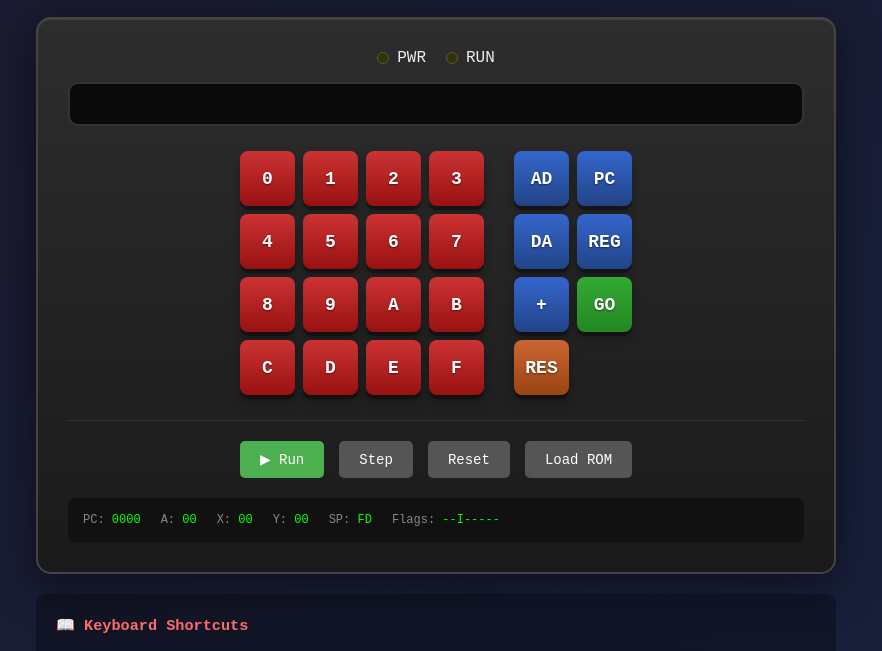
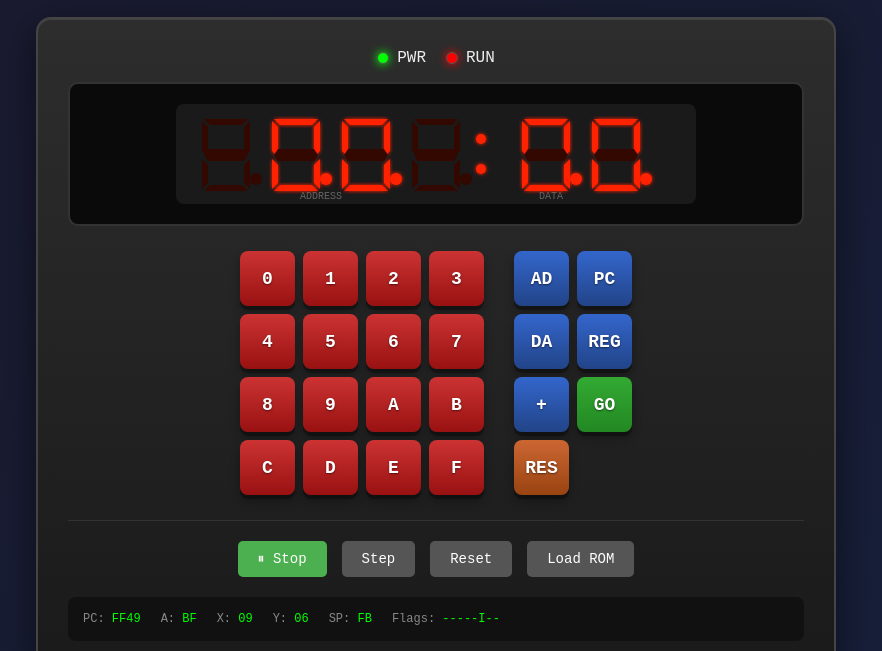
Before and after one commit to ascasso/amico2000, a plain HTML site: page index.html in a window 1280 px wide. Shown: the part 79-730 px from the top of the page, without its empty margins (204-1086 px from the left). Drawn offline with Linux system fonts and the light colour scheme.

Commit message:
Enhance AMICO 2000 Emulator keyboard handling, display indicators, and initialization logic. Update `main.js`, `amico2000.js`, and `index.html` for improved row/column mapping, normalized key inputs, and LED/run button functionality. Streamline keyboard scan logic based on ROM behavior.

```diff
--- a/amico2000.js
+++ b/amico2000.js
@@ -34,35 +34,39 @@ class Amico2000 {
         this.display = [0x00, 0x00, 0x00, 0x00, 0x00, 0x00];
         this.currentDigit = 0;
 
-        // Keyboard state
+        // Keyboard state - ROM only scans 3 rows (port B = 1, 3, 5)
         this.keyMatrix = [
-            [false, false, false, false, false, false],  // Row 0: 0,1,2,3,AD,PC
-            [false, false, false, false, false, false],  // Row 1: 4,5,6,7,DA,REG
-            [false, false, false, false, false, false],  // Row 2: 8,9,A,B,+,(empty)
-            [false, false, false, false, false, false]   // Row 3: C,D,E,F,GO,RES
+            [false, false, false, false, false, false],  // Row 0 (portB=1): 0,1,2,3,4,5
+            [false, false, false, false, false, false],  // Row 1 (portB=3): 6,7,8,9,A,B
+            [false, false, false, false, false, false],  // Row 2 (portB=5): C,D,E,F,+,GO,RES,AD,DA,PC,REG (need to verify exact layout)
         ];
 
         // Key mapping: keyboard key -> [row, col]
+        // Based on actual AMICO 2000 keyboard matrix from hardware testing
+        // Note: Some keys share matrix positions (e.g., A and AD both at [1,4])
+        // This is correct - the ROM interprets them based on context
         this.keyMap = {
+            // Hex keys
             '0': [0, 0], '1': [0, 1], '2': [0, 2], '3': [0, 3],
-            '4': [1, 0], '5': [1, 1], '6': [1, 2], '7': [1, 3],
-            '8': [2, 0], '9': [2, 1], 'a': [2, 2], 'b': [2, 3],
-            'c': [3, 0], 'd': [3, 1], 'e': [3, 2], 'f': [3, 3],
-            // Function keys (mapped to convenient PC keys)
-            'Enter': [3, 4],      // GO
-            'Escape': [3, 5],     // RES
-            '+': [2, 4],          // +
-            '=': [2, 4],          // + (alternate)
-            'ArrowUp': [0, 4],    // AD
-            'ArrowDown': [1, 4],  // DA
-            'p': [0, 5],          // PC
-            'r': [1, 5],          // REG
+            '4': [0, 4], '5': [0, 5],
+            '6': [1, 0], '7': [1, 1], '8': [1, 2], '9': [1, 3],
+            'a': [1, 4], 'b': [1, 5],
+            'c': [2, 0], 'd': [2, 1], 'e': [2, 2], 'f': [2, 3],
+            // Function keys (share positions with some hex/other keys)
+            'ArrowUp': [1, 4],    // AD (shares with A)
+            'ArrowDown': [1, 5],  // DA (shares with B)
+            'p': [2, 4],          // PC (shares with +)
+            'r': [2, 5],          // REG (shares with GO/Enter)
+            '+': [2, 4],          // + (shares with PC)
+            '=': [2, 4],          // + alternate (shares with PC)
+            'Enter': [2, 5],      // GO (shares with REG)
+            'g': [2, 5],          // GO alternate
+            'Escape': [0, 5],     // RES (shares with 5)
         };
 
         // Alternate key mappings for function keys
         this.altKeyMap = {
-            'g': [3, 4],          // GO
-            'Backspace': [3, 5],  // RES
+            'Backspace': [0, 5],  // RES (alternate, shares with 5)
         };
 
         // Single-step mode
@@ -178,55 +182,30 @@ class Amico2000 {
     // =========================================================================
 
     _scanKeyboard() {
-        // The Amico 2000 keyboard scanning works as follows (from TESTAS routine):
-        //
-        // ROM code at TESTAS ($FEEB):
-        //   LDY #$03          ; 3 rows to scan
-        //   LDX #$01          ; Start with port B = 1
-        // LOOP:
-        //   STX PORTB         ; Select row (values: 1, 3, 5)
-        //   INX               ;
-        //   INX               ; Skip by 2
-        //   AND PORTA         ; Read columns, AND with accumulator
-        //   DEY               ; Next row
-        //   BNE LOOP
-        //
-        // Port B values 1, 3, 5 select rows via bits:
-        //   $01 = bit 0 = Row for digits 0,1,2,3 and function keys
-        //   $03 = bits 0,1 = additional row
-        //   $05 = bits 0,2 = another row
-        //
-        // This is a simplified model - the actual hardware may use specific
-        // bit patterns. Port A is read and AND'd with $FF initially.
-        // Keys pressed return 0 in their bit position (active LOW).
-
         const portB = this.pia.portB;
         let result = 0xFF;  // No keys pressed (all bits high)
 
-        // The ROM scans with specific port B values
-        // We map keyboard matrix rows based on port B bit patterns
-        // Row mapping depends on actual hardware - this is an approximation
+        // The ROM scans with specific port B values: 1, 3, 5 (incrementing by 2)
+        // Only 3 rows are scanned based on ROM's TESTAS routine (LDY #$03)
+        // Map these exact values to keyboard matrix rows
+        // Port B = 1 (0b0001) → Row 0 (keys 0,1,2,3,4,5)
+        // Port B = 3 (0b0011) → Row 1 (keys 6,7,8,9,A,B)
+        // Port B = 5 (0b0101) → Row 2 (keys C,D,E,F,+,GO/RES/AD/DA/PC/REG)
 
-        // Check if any row selection bit is active
-        // Port B bits 0-2 appear to be used for row selection
+        let row = -1;
+        const scanValue = portB & 0x0F;  // Lower 4 bits used for row selection
 
-        for (let row = 0; row < 4; row++) {
-            // Determine if this row is currently being scanned
-            // Based on ROM: values 1, 3, 5 are used (bits 0, 0+1, 0+2)
-            let rowActive = false;
+        // Match exact port B values to rows (only 3 rows scanned)
+        if (scanValue === 0x01) row = 0;
+        else if (scanValue === 0x03) row = 1;
+        else if (scanValue === 0x05) row = 2;
 
-            if (row === 0 && (portB & 0x01)) rowActive = true;
-            if (row === 1 && (portB & 0x02)) rowActive = true;
-            if (row === 2 && (portB & 0x04)) rowActive = true;
-            if (row === 3 && (portB & 0x08)) rowActive = true;
-
-            if (rowActive) {
-                // Check columns for this row
-                for (let col = 0; col < 6; col++) {
-                    if (this.keyMatrix[row][col]) {
-                        // Key pressed - clear bit (active LOW)
-                        result &= ~(1 << col);
-                    }
+        // If a valid row is being scanned, check for pressed keys
+        if (row >= 0 && row < 3) {
+            for (let col = 0; col < 6; col++) {
+                if (this.keyMatrix[row][col]) {
+                    // Key pressed - clear bit (active LOW)
+                    result &= ~(1 << col);
                 }
             }
         }
--- a/index.html
+++ b/index.html
@@ -457,9 +457,9 @@
     <input type="file" id="rom-file" accept=".bin,.rom" style="display: none">
 
     <!-- Scripts -->
-    <script src="js/cpu6502.js"></script>
-    <script src="js/amico2000.js"></script>
-    <script src="js/display.js"></script>
-    <script src="js/main.js"></script>
+    <script src="cpu6502.js"></script>
+    <script src="amico2000.js"></script>
+    <script src="display.js"></script>
+    <script src="main.js"></script>
 </body>
 </html>
--- a/main.js
+++ b/main.js
@@ -157,18 +157,29 @@ document.addEventListener('DOMContentLoaded', () => {
     // Load monitor ROM
     amico.loadMonitorROM(MONITOR_ROM);
 
-    // Initialize
+    // Initialize and start (CPU runs continuously like real hardware)
     amico.reset();
+    amico.start();
+    isRunning = true;
 
     // Setup UI
     setupKeyboard();
     setupControls();
     setupFileLoader();
 
-    // Turn on power LED
+    // Turn on power LED and run LED
     document.getElementById('led-power').classList.add('on');
+    document.getElementById('led-run').classList.add('on');
 
-    console.log('AMICO 2000 Emulator initialized');
+    // Update run button state
+    updateRunButton();
+
+    console.log('AMICO 2000 Emulator initialized and running');
+    console.log('Initial CPU state:');
+    console.log('  PC:', amico.cpu.PC.toString(16).toUpperCase());
+    console.log('  A:', amico.cpu.A.toString(16).toUpperCase());
+    console.log('  X:', amico.cpu.X.toString(16).toUpperCase());
+    console.log('  Y:', amico.cpu.Y.toString(16).toUpperCase());
     console.log('Press RES (Escape) to reset, then use hex keys to enter addresses and data');
 });
 
@@ -181,20 +192,25 @@ function setupKeyboard() {
     document.addEventListener('keydown', (e) => {
         // Prevent default for our mapped keys
         const key = e.key;
-        if (amico.keyMap[key] || amico.altKeyMap[key] ||
+        // Only lowercase hex letter keys (A-F), preserve case for special keys (ArrowUp, Enter, etc.)
+        const normalizedKey = (key.length === 1) ? key.toLowerCase() : key;
+
+        if (amico.keyMap[normalizedKey] || amico.altKeyMap[normalizedKey] ||
             (key >= '0' && key <= '9') ||
             (key >= 'a' && key <= 'f') ||
             (key >= 'A' && key <= 'F')) {
             e.preventDefault();
-            amico.keyDown(key.toLowerCase());
-            highlightButton(key.toLowerCase());
+            amico.keyDown(normalizedKey);
+            highlightButton(normalizedKey);
         }
     });
 
     document.addEventListener('keyup', (e) => {
         const key = e.key;
-        amico.keyUp(key.toLowerCase());
-        unhighlightButton(key.toLowerCase());
+        // Only lowercase hex letter keys, preserve case for special keys
+        const normalizedKey = (key.length === 1) ? key.toLowerCase() : key;
+        amico.keyUp(normalizedKey);
+        unhighlightButton(normalizedKey);
     });
 
     // On-screen keyboard buttons
```
